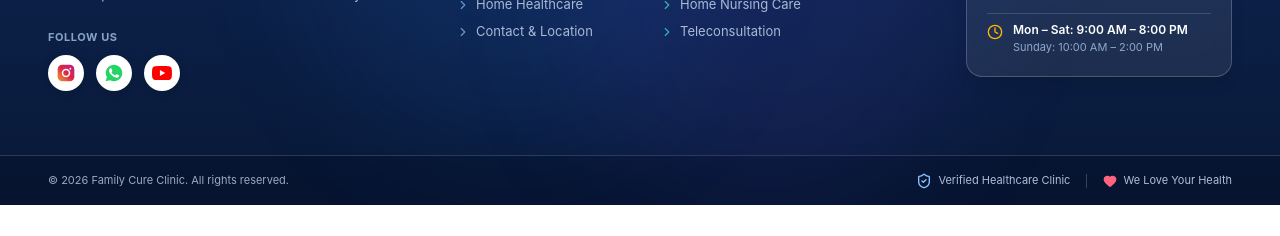
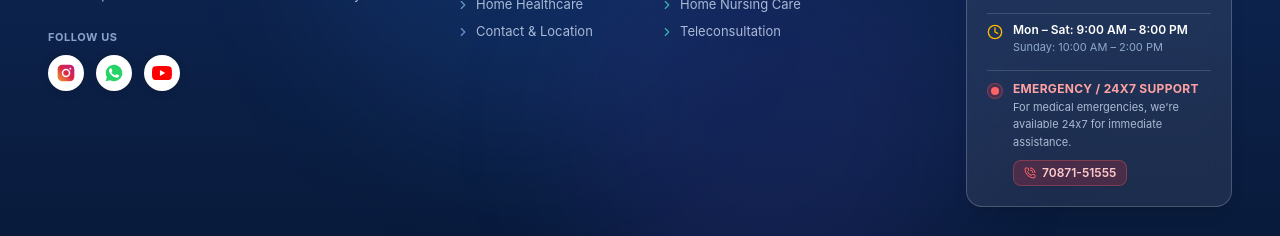
Before and after one commit to evokewebd77-afk/doctor-website, a React (Vite) app: page /doctors in a window 1280 px wide. Shown: the part 2515-2751 px from the top of the page. Before the commit the page ends 2720 px from the top, so only its background shows below. Built offline with nearby package versions, Linux system fonts and the light colour scheme.

Commit message:
Add Emergency / 24x7 Support notice with direct dial button to footer clinic details

```diff
--- a/src/components/Footer.jsx
+++ b/src/components/Footer.jsx
@@ -3,6 +3,7 @@ import {
   ChevronRight,
   MapPin,
   Phone,
+  PhoneCall,
   Mail,
   Clock,
   ShieldCheck,
@@ -15,6 +16,8 @@ import {
   CLINIC_PHONE,
   CLINIC_PHONE_DISPLAY,
   CLINIC_EMAIL,
+  HOME_EMERGENCY_PHONE,
+  HOME_EMERGENCY_PHONE_DISPLAY,
   CLINIC_WHATSAPP_URL,
   CLINIC_INSTAGRAM_URL,
   CLINIC_MAPS_URL,
@@ -238,6 +241,26 @@ export default function Footer() {
                     <p className="text-blue-200/70 text-[11px] mt-0.5">Sunday: 10:00 AM – 2:00 PM</p>
                   </div>
                 </div>
+
+                {/* Emergency / 24x7 Support */}
+                <div className="pt-2.5 border-t border-white/15 flex items-start gap-2.5 text-blue-100/80">
+                  <div className="w-4 h-4 rounded-full bg-red-500/20 flex items-center justify-center shrink-0 mt-0.5 border border-red-400/30">
+                    <span className="w-2 h-2 rounded-full bg-red-400 animate-pulse" />
+                  </div>
+                  <div className="leading-snug">
+                    <p className="font-bold text-red-300 text-xs uppercase tracking-wide">Emergency / 24x7 Support</p>
+                    <p className="text-blue-100/75 text-[11px] mt-0.5 leading-relaxed">
+                      For medical emergencies, we're available 24x7 for immediate assistance.
+                    </p>
+                    <a
+                      href={`tel:${HOME_EMERGENCY_PHONE}`}
+                      className="inline-flex items-center gap-1.5 mt-2 px-2.5 py-1 rounded-lg bg-red-500/20 hover:bg-red-500/30 border border-red-400/30 text-red-200 hover:text-white text-xs font-semibold transition-all hover:scale-105 active:scale-95 shadow-xs"
+                    >
+                      <PhoneCall className="w-3 h-3 text-red-400" />
+                      <span>{HOME_EMERGENCY_PHONE_DISPLAY}</span>
+                    </a>
+                  </div>
+                </div>
               </div>
             </div>
           </div>
```
